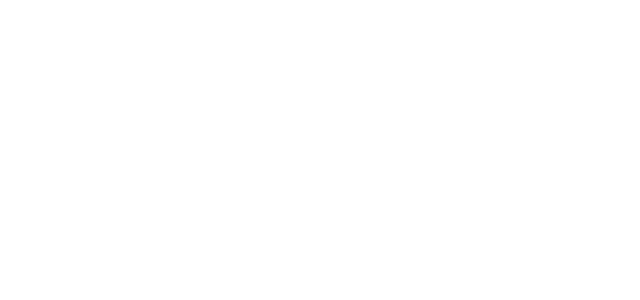
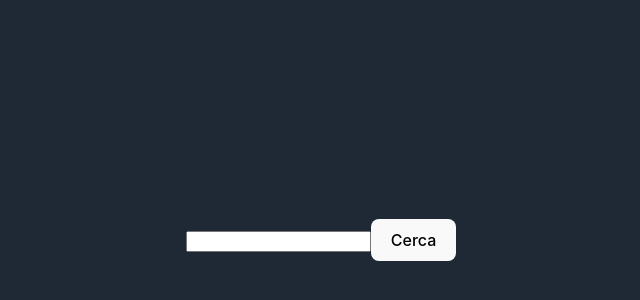
Before and after one commit to fabrizio-scorza/vite-boolflix, a Vue app: page / in a window 1280 px wide. Shown: the part 160-460 px from the top of the page, without its empty margins (319-959 px from the left). Built offline with nearby package versions, Linux system fonts and the light colour scheme; the HTML template or start-up script is replaced by a standard one.

Commit message:
ADD - searchbar call axios

```diff
--- a/src/App.vue
+++ b/src/App.vue
@@ -16,5 +16,8 @@
 </template>
 
 <style lang="scss">
-
+  body{
+    background-color: rgb(30, 41, 53);
+    color: white;
+  }
 </style>
--- a/src/assets/scss/partials/_layout.scss
+++ b/src/assets/scss/partials/_layout.scss
@@ -1 +1,5 @@
 // regole di layout
+.container {
+    max-width: 1024px;
+    margin: 0 auto;
+}
--- a/src/components/AppHeader.vue
+++ b/src/components/AppHeader.vue
@@ -1,11 +1,46 @@
 <script>
+    //import della libreria di axios e dello store
+    import axios from 'axios'
+    import {store} from '../../store'
+
     export default {
-
+        data(){
+            return{
+                store,
+                searchThis:'',
+                apiKey:'7d0a43d485e86b97c1bff5bec83fa48b',
+                language:'it-IT',
+                page:'1',
+            }
+        },
+        methods:{
+            fetchList(){
+                axios.get('https://api.themoviedb.org/3/search/movie',
+                    {
+                        params:{
+                            api_key: this.apiKey,
+                            query: this.searchThis,
+                            language: this.language,
+                            page: this.page
+                        }
+                }).then((res) =>{
+                    const data = res.data;
+                    this.store.db = data;
+                    console.log(data);
+                })
+            }
+        }
     }
 </script>
 
 <template>
-
+    <div class="container">
+        <div class="flex">
+            <!-- searchbar e bottone di ricerca -->
+            <input type="text" class="searchbar" v-model.trim="searchThis">
+            <button @click="fetchList()" class="btn">Cerca</button>
+        </div>
+    </div>
 </template>
 
 <style lang="scss" scoped>
```
